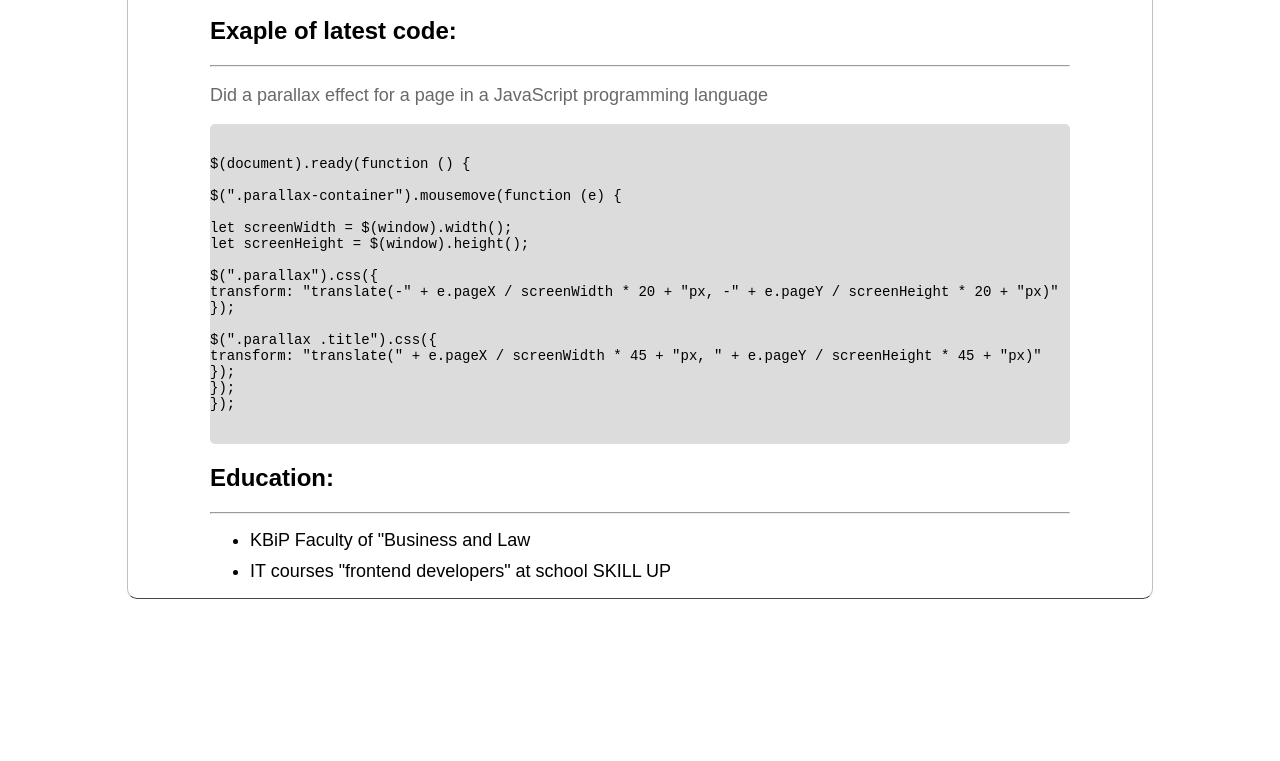
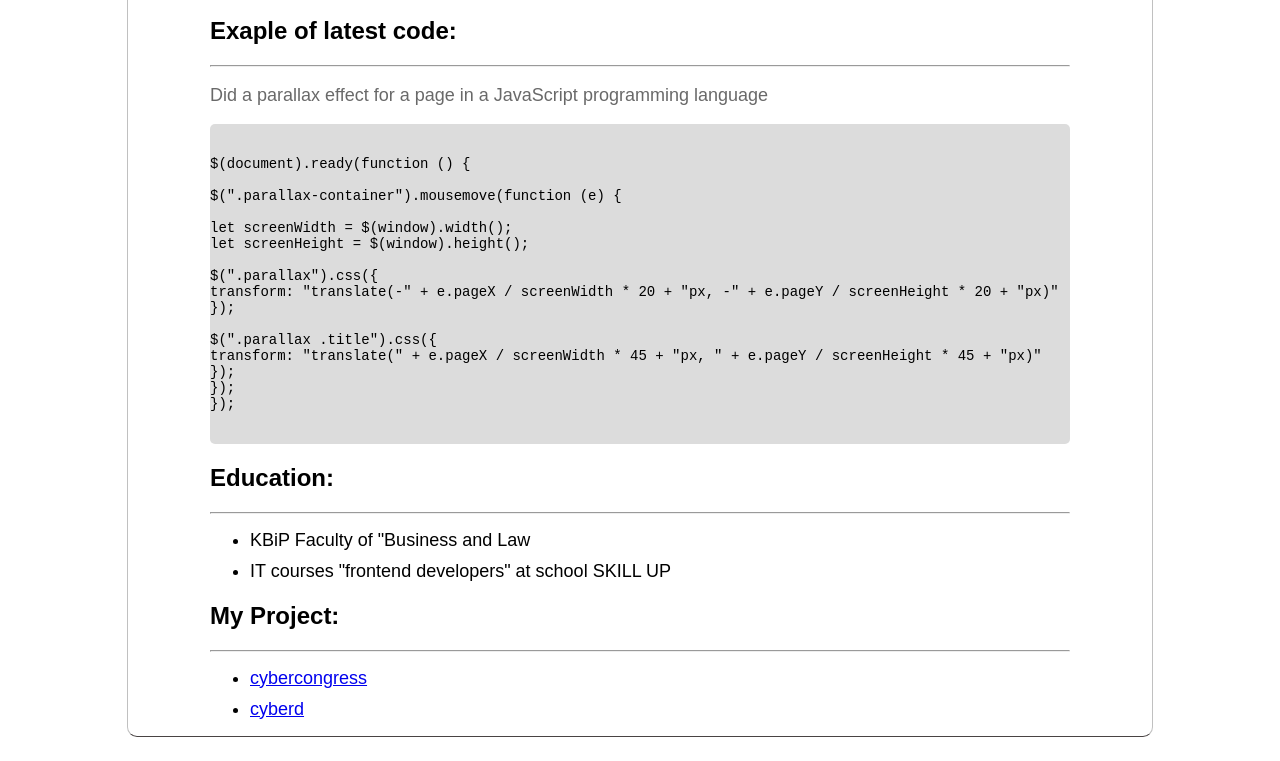
Before and after one commit to a1essandro11/rsschool-cv, a plain HTML site: page index.html in a window 1280 px wide. Shown: the part 1069-1830 px from the top of the page. Before the commit the page ends 1692 px from the top, so only its background shows below. Drawn offline with Linux system fonts and the light colour scheme.

Commit message:
docs: update index.html with more info

```diff
--- a/index.html
+++ b/index.html
@@ -99,6 +99,17 @@ transform: "translate(" + e.pageX / screenWidth * 45 + "px, " + e.pageY / screen
                     </ul>
                 </section>
 
+                <section class="education">
+                    <h2>
+                        My Project:
+                    </h2>
+                    <hr>
+                    <ul>
+                        <li><a href="https://cybercongress.ai/">cybercongress</a></li>
+                        <li><a href="https://cyberd.ai/">cyberd</a></li>
+                    </ul>
+                </section>
+
             </main>
 
         </div>
```
